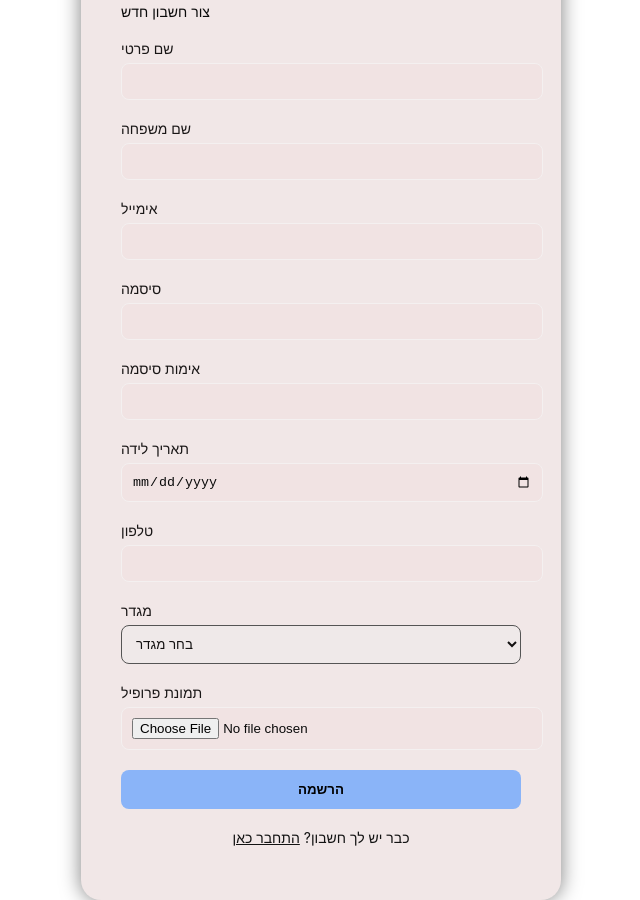
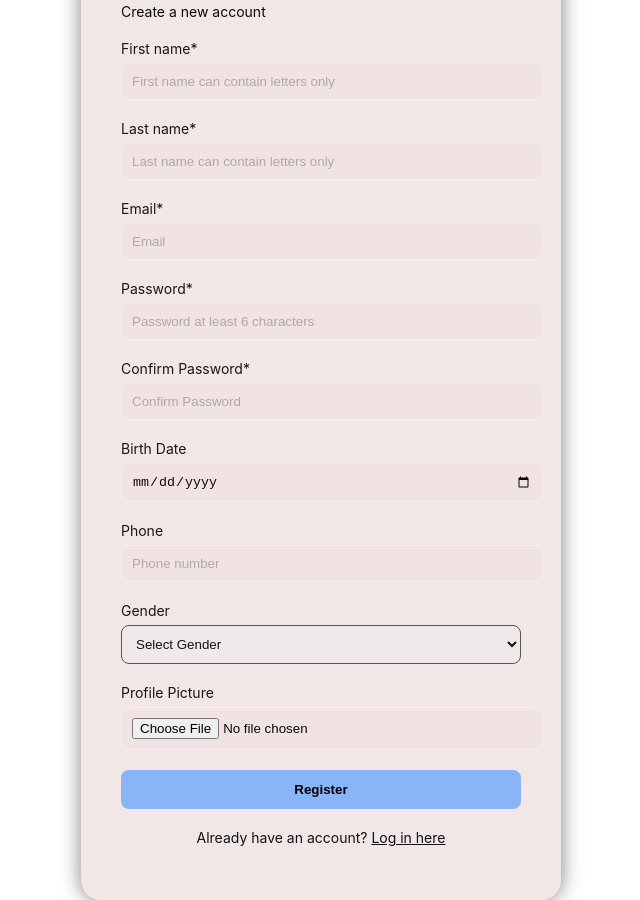
Before and after one commit to AlmogMeirov/Mail, a React (Create React App) app in the folder client/: page /register in a window 1280 px wide. Shown: the whole page, without its empty margins (319-959 px from the left). Built offline with nearby package versions, Linux system fonts and the light colour scheme.

Commit message:
english instead of hebrew

```diff
--- a/client/src/pages/Login.jsx
+++ b/client/src/pages/Login.jsx
@@ -69,8 +69,8 @@ const Login = () => {
     return (
         <div className="login-container">
             <div className="login-box">
-                <h2>כניסה</h2>
-                <p className="login-subtitle">המשך אל Gmail</p>
+                <h2>Login</h2>
+                <p className="login-subtitle">Continue to Gmail</p>
 
                 {errorMessage && (
                     <div className="login-error">
@@ -80,11 +80,11 @@ const Login = () => {
 
                 <form onSubmit={handleSubmit}>
                     <div className="input-group">
-                        <label htmlFor="email">אימייל</label>
+                        <label htmlFor="email">Email</label>
                         <input
                             id="email"
                             type="email"
-                            placeholder="Email"
+                            placeholder="please enter your email address"
                             value={email}
                             onChange={(e) => setEmail(e.target.value)}
                             required
@@ -92,11 +92,11 @@ const Login = () => {
                     </div>
 
                     <div className="input-group">
-                        <label htmlFor="password">סיסמה</label>
+                        <label htmlFor="password">Password</label>
                         <input
                             id="password"
                             type="password"
-                            placeholder="Password"
+                            placeholder="please enter your password"
                             value={password}
                             onChange={(e) => setPassword(e.target.value)}
                             required
@@ -108,9 +108,9 @@ const Login = () => {
                     <button type="submit" className="login-button">הבא</button>
 
                     <p className="register-link">
-                        אין לך חשבון?{" "}
+                        Don't have an account?{" "}
                         <span onClick={() => navigate("/register")}>
-                            הירשם כאן
+                            Register here
                         </span>
                     </p>
                 </form>
--- a/client/src/pages/Register.jsx
+++ b/client/src/pages/Register.jsx
@@ -137,45 +137,45 @@ const Register = () => {
     return (
         <div className="login-container">
             <div className="login-box">
-                <h2>הרשמה</h2>
-                <p className="login-subtitle">צור חשבון חדש</p>
+                <h2>Registration</h2>
+                <p className="login-subtitle">Create a new account</p>
 
                 {errorMessage && <div className="login-error">{errorMessage}</div>}
 
                 <form onSubmit={handleSubmit}>
                     <div className="input-group">
-                        <label>שם פרטי</label>
-                        <input type="text" value={firstName} onChange={(e) => setFirstName(e.target.value)} required />
+                        <label>First name*</label>
+                        <input placeholder='First name can contain letters only' type="text" value={firstName} onChange={(e) => setFirstName(e.target.value)} required />
                     </div>
 
                     <div className="input-group">
-                        <label>שם משפחה</label>
-                        <input type="text" value={lastName} onChange={(e) => setLastName(e.target.value)} required />
+                        <label>Last name*</label>
+                        <input placeholder='Last name can contain letters only' type="text" value={lastName} onChange={(e) => setLastName(e.target.value)} required />
                     </div>
 
                     <div className="input-group">
-                        <label>אימייל</label>
-                        <input type="email" value={email} onChange={(e) => setEmail(e.target.value)} required />
+                        <label>Email*</label>
+                        <input placeholder='Email' type="email" value={email} onChange={(e) => setEmail(e.target.value)} required />
                     </div>
 
                     <div className="input-group">
-                        <label>סיסמה</label>
-                        <input type="password" value={password} onChange={(e) => setPassword(e.target.value)} required />
+                        <label>Password*</label>
+                        <input placeholder='Password at least 6 characters' type="password" value={password} onChange={(e) => setPassword(e.target.value)} required />
                     </div>
 
                     <div className="input-group">
-                        <label>אימות סיסמה</label>
-                        <input type="password" value={confirmPassword} onChange={(e) => setConfirmPassword(e.target.value)} onPaste={(e) => e.preventDefault()} required />
+                        <label>Confirm Password*</label>
+                        <input placeholder='Confirm Password' type="password" value={confirmPassword} onChange={(e) => setConfirmPassword(e.target.value)} onPaste={(e) => e.preventDefault()} required />
                     </div>
 
                     <div className="input-group">
-                        <label>תאריך לידה</label>
+                        <label>Birth Date</label>
                         <input type="date" value={birthDate} onChange={(e) => setBirthDate(e.target.value)} />
                     </div>
 
                     <div className="input-group">
-                        <label>טלפון</label>
-                        <input type="text" value={phone} onChange={(e) => {
+                        <label>Phone</label>
+                        <input placeholder='Phone number' type="text" value={phone} onChange={(e) => {
                             let value = e.target.value.replace(/[^\d]/g, '');
                             if (value.length > 3) {
                                 value = value.slice(0, 3) + '-' + value.slice(3);
@@ -185,27 +185,27 @@ const Register = () => {
                     </div>
 
                     <div className="input-group">
-                        <label>מגדר</label>
+                        <label>Gender</label>
                         <select value={gender} onChange={(e) => setGender(e.target.value)}>
-                            <option value="">בחר מגדר</option>
-                            <option value="male">זכר</option>
-                            <option value="female">נקבה</option>
-                            <option value="other">אחר</option>
+                            <option value="">Select Gender</option>
+                            <option value="male">Male</option>
+                            <option value="female">Female</option>
+                            <option value="other">Other</option>
                         </select>
                     </div>
 
                     <div className="input-group">
-                        <label>תמונת פרופיל</label>
+                        <label>Profile Picture</label>
                         <input type="file" accept="image/*" onChange={handleImageChange} />
                     </div>
 
                     {isLoading && <p className="login-loading">Registering...</p>}
 
-                    <button className="login-button" type="submit" disabled={isLoading}>הרשמה</button>
+                    <button className="login-button" type="submit" disabled={isLoading}>Register</button>
 
                     <p className="register-link">
-                        כבר יש לך חשבון?{' '}
-                        <span onClick={() => navigate('/login')}>התחבר כאן</span>
+                        Already have an account?{' '}
+                        <span onClick={() => navigate('/login')}>Log in here</span>
                     </p>
                 </form>
             </div>
```
